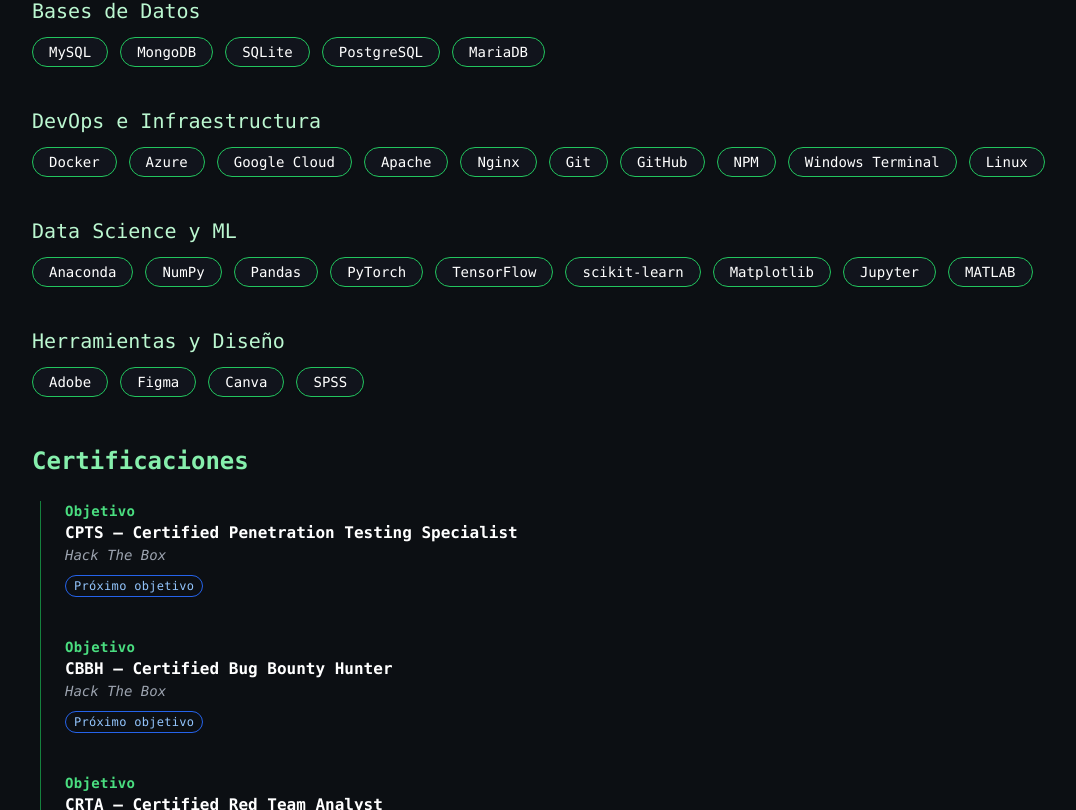
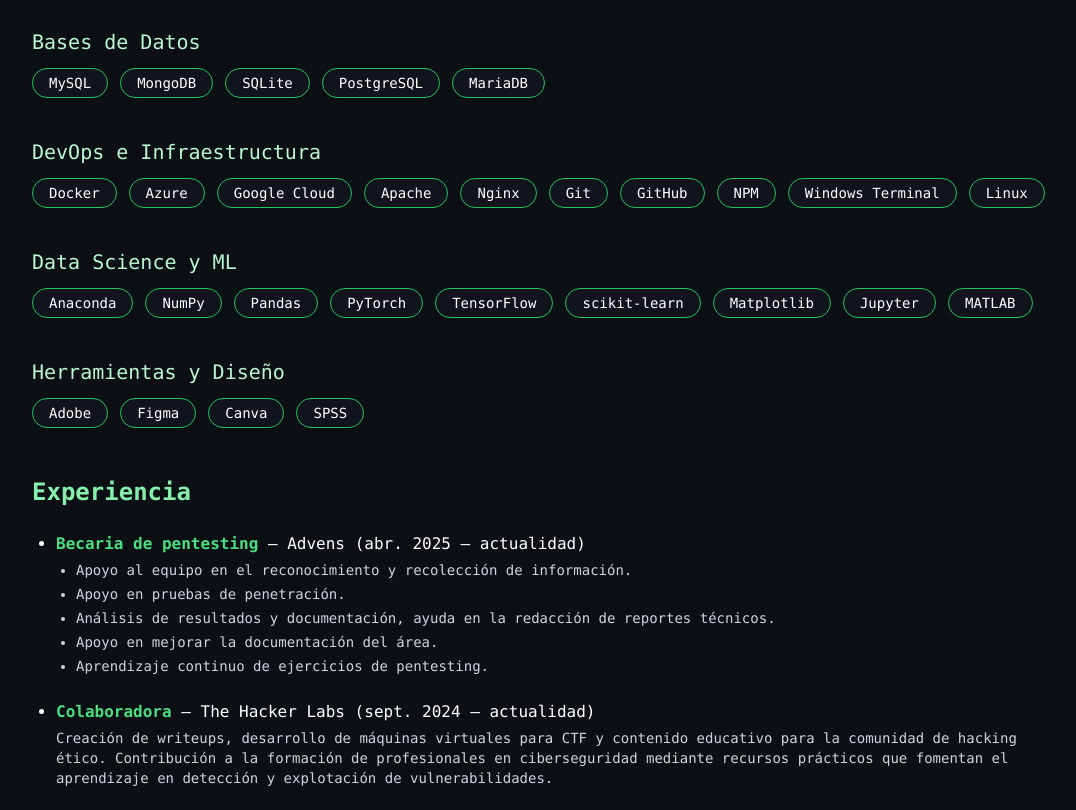
Before and after one commit to beafn28/beafn28.es, a Vue app: page /sobremi in a window 1280 px wide. Shown: the part 1990-2800 px from the top of the page, without its empty margins (96-1172 px from the left). Built offline with nearby package versions, Linux system fonts and the light colour scheme.

Commit message:
remodelar sobre mi

```diff
--- a/src/views/Home.vue
+++ b/src/views/Home.vue
@@ -148,6 +148,7 @@ const commands = {
     "Contenido disponible:",
     "- ciberseguridad",
     "- tech-stack",
+    "- experiencia",
     "- certificaciones",
     "- cursos"
   ]
@@ -209,7 +210,8 @@ function runCommand() {
         'ciberseguridad': '#ciberseguridad',
         'tech-stack': '#tech-stack',
         'certificaciones': '#certificaciones',
-        'cursos': '#cursos'
+        'cursos': '#cursos',
+        'experiencia': '#experiencia'
       }
       if (validFiles[file]) {
         router.push({ path: '/sobremi', hash: validFiles[file] })
@@ -354,7 +356,7 @@ function handleTab(event) {
       cat: proyectosCategorias,
     },
     '/sobremi': {
-      cat: ['ciberseguridad', 'tech-stack', 'certificaciones', 'cursos'],
+      cat: ['ciberseguridad', 'tech-stack', 'certificaciones', 'cursos','experiencia'],
     },
     '/contacto': {
       cat: ['redes_contacto.txt', 'formulario_contacto.txt'],
--- a/src/views/SobreMi.vue
+++ b/src/views/SobreMi.vue
@@ -4,11 +4,11 @@
       <h1 class="text-3xl font-bold mb-6 border-b border-green-700 pb-2">Sobre mí</h1>
 
       <!-- Índice tipo terminal -->
-      <!-- Índice tipo terminal -->
 <div class="mb-10 text-green-300 font-mono text-sm leading-relaxed space-y-2">
   <div><span class="text-green-500">beafn28@web</span>$ <a href="#sobre-mi" class="text-white hover:text-green-400">cd sobremi</a></div>
   <div><span class="text-green-500">beafn28@web</span>:<span class="text-blue-400">~/sobremi</span>$ <a href="#ciberseguridad" class="text-white hover:text-green-400">cat ciberseguridad</a></div>
   <div><span class="text-green-500">beafn28@web</span>:<span class="text-blue-400">~/sobremi</span>$ <a href="#tech-stack" class="text-white hover:text-green-400">cat tech-stack</a></div>
+  <div><span class="text-green-500">beafn28@web</span>:<span class="text-blue-400">~/sobremi</span>$ <a href="#experiencia" class="text-white hover:text-green-400">cat experiencia</a></div>
   <div><span class="text-green-500">beafn28@web</span>:<span class="text-blue-400">~/sobremi</span>$ <a href="#certificaciones" class="text-white hover:text-green-400">cat certificaciones</a></div>
   <div><span class="text-green-500">beafn28@web</span>:<span class="text-blue-400">~/sobremi</span>$ <a href="#cursos" class="text-white hover:text-green-400">cat cursos</a></div>
 </div>
@@ -62,6 +62,34 @@
       </div>
 
 
+<!-- EXPERIENCIA -->
+<div id="experiencia">
+  <h2 class="text-2xl font-semibold text-green-300 mb-6 mt-12">Experiencia</h2>
+  <ul class="list-disc pl-6 text-white space-y-6 text-base">
+    <li>
+      <strong class="text-green-400">Becaria de pentesting</strong> — Advens (abr. 2025 – actualidad)<br />
+      <ul class="list-disc pl-5 text-sm text-gray-300 mt-1 space-y-1">
+        <li>Apoyo al equipo en el reconocimiento y recolección de información.</li>
+        <li>Apoyo en pruebas de penetración.</li>
+        <li>Análisis de resultados y documentación, ayuda en la redacción de reportes técnicos.</li>
+        <li>Apoyo en mejorar la documentación del área.</li>
+        <li>Aprendizaje continuo de ejercicios de pentesting.</li>
+      </ul>
+    </li>
+    <li>
+      <strong class="text-green-400">Colaboradora</strong> — The Hacker Labs (sept. 2024 – actualidad)<br />
+      <p class="text-sm text-gray-300 mt-1">
+        Creación de writeups, desarrollo de máquinas virtuales para CTF y contenido educativo para la comunidad de hacking ético. Contribución a la formación de profesionales en ciberseguridad mediante recursos prácticos que fomentan el aprendizaje en detección y explotación de vulnerabilidades.
+      </p>
+    </li>
+    <li>
+      <strong class="text-green-400">Estudiante en prácticas</strong> — AIR Institute (jul. 2024 – sept. 2024)<br />
+      <p class="text-sm text-gray-300 mt-1">
+        Participación en un proyecto de desarrollo de un sistema SIEM con capacidades de Inteligencia Artificial para detección y gestión de incidentes de seguridad.
+      </p>
+    </li>
+  </ul>
+</div>
 <!-- CERTIFICACIONES -->
 <div id="certificaciones">
   <h2 class="text-2xl font-semibold text-green-300 mb-4 mt-12">Certificaciones</h2>
@@ -99,7 +127,7 @@
   </div>
 </div>
 
-<!-- CURSOS - TIMELINE -->
+
 <!-- CURSOS -->
 <div id="cursos" class="mt-16">
   <h2 class="text-2xl font-semibold text-green-300 mb-4">Cursos</h2>
```
